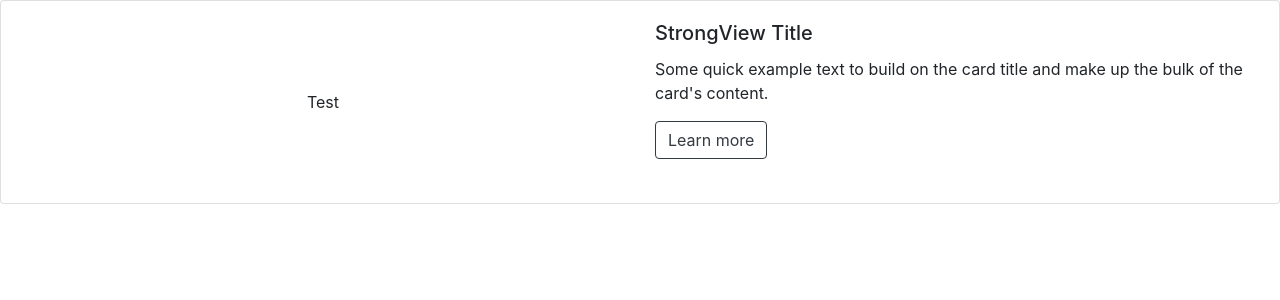
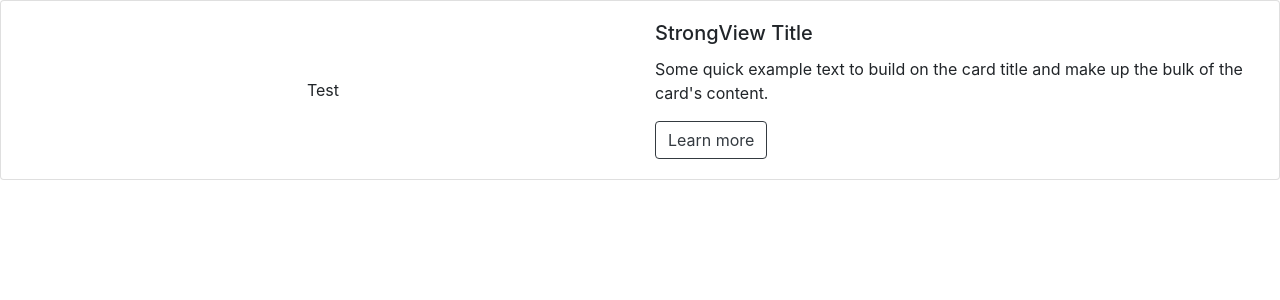
Before and after one commit to AlphaSpectrum/ganges, a React (Create React App) app: page / in a window 1280 px wide. Shown: the top 300 px of the page. Built offline with nearby package versions, Linux system fonts and the light colour scheme.

Commit message:
Shelf now adjusts the padding of the element to the center of its parent on mount.

```diff
--- /dev/null
+++ b/src/components/Column.js
@@ -0,0 +1,21 @@
+import React from 'react';
+import PropTypes from 'prop-types';
+import 'bootstrap/dist/css/bootstrap.min.css';
+
+const Column = ({ children, breakpoint, size }) => (
+  <div className={`col-${breakpoint}-${size}`}>
+    {children}
+  </div>
+);
+
+Column.propTypes = {
+  children: PropTypes.node.isRequired,
+  breakpoint: PropTypes.string,
+  size: PropTypes.number,
+};
+
+Column.defaultProps = {
+  breakpoint: 'md',
+  size: 12,
+};
+export default Column;
--- a/src/components/Shelf.js
+++ b/src/components/Shelf.js
@@ -7,44 +7,56 @@ import CardTitle from './CardTitle';
 import CardText from './CardText';
 import CardBody from './CardBody';
 import Button from './Button';
+import Row from './Row';
+import Column from './Column';
 
 class Shelf extends React.Component {
   constructor(props) {
     super(props);
     this.state = {
-      height: 10,
+      adjustedPadding: 0,
     };
   }
 
   componentDidMount() {
-
+    const {
+      featuredIconId,
+    } = this.props;
+    const icon = document.getElementById(featuredIconId);
+    const iconHeight = icon.offsetHeight;
+    const iconParentHeight = icon.parentElement.offsetHeight;
+    const adjustedPadding = (iconParentHeight - iconHeight) / 2;
+    this.setState({ adjustedPadding });
   }
 
   render() {
+    const {
+      featuredIconId,
+    } = this.props;
+    const {
+      adjustedPadding,
+    } = this.state;
     return (
       <Card>
         <CardBody>
-          <div className="row">
-            <div className="col-sm-6">
-              <div>
-                <p className="featured" style={{ margin: '0px', padding: '69px 0', textAlign: 'center' }}>Test</p>
-              </div>
-            </div>
-            <div className="col-sm-6">
+          <Row>
+            <Column breakpoint="sm" size={6}>
+              <p id={featuredIconId} className="featured" style={{ margin: '0px', padding: adjustedPadding, textAlign: 'center' }}>Test</p>
+            </Column>
+            <Column breakpoint="sm" size={6}>
               <CardTitle>StrongView Title</CardTitle>
               <CardText>{'Some quick example text to build on the card title and make up the bulk of the card\'s content.'}</CardText>
               <Button className="btn-outline-dark">Learn more</Button>
-            </div>
-          </div>
+            </Column>
+          </Row>
         </CardBody>
       </Card>
     );
   }
 }
 
-Shelf.defaultProps = {
+Shelf.propTypes = {
   featuredIconId: PropTypes.string.isRequired,
-  featuredBodyId: PropTypes.string.isRequired,
 };
 
 export default Shelf;
--- a/src/index.js
+++ b/src/index.js
@@ -5,7 +5,7 @@ import registerServiceWorker from './registerServiceWorker';
 import Shelf from './components/Shelf';
 
 ReactDOM.render(
-   <Shelf></Shelf>,
+   <Shelf featuredIconId='iconId' featuredBodyId='bodyId'></Shelf>,
     document.getElementById('root'),
 );
 registerServiceWorker();
```
